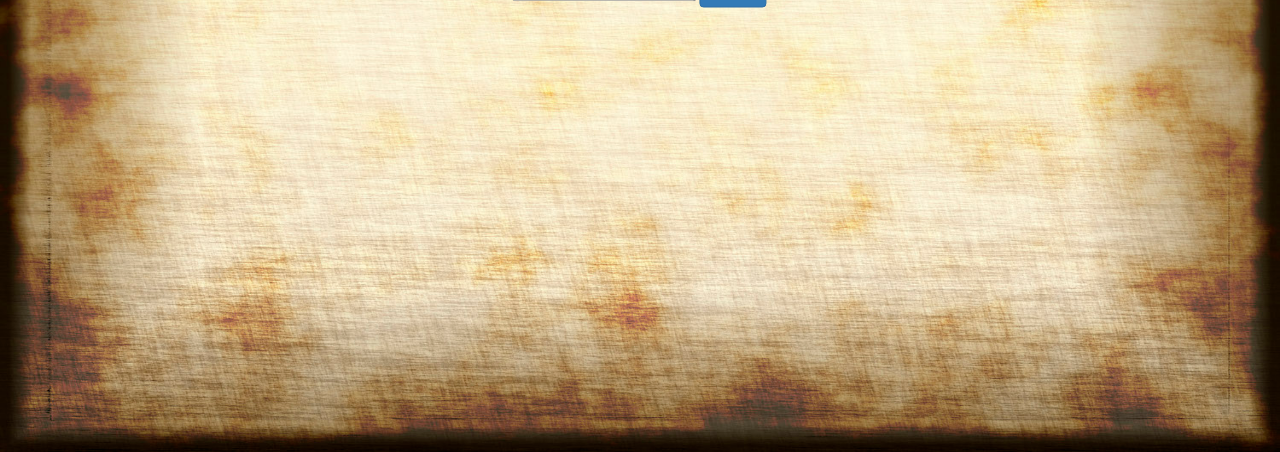
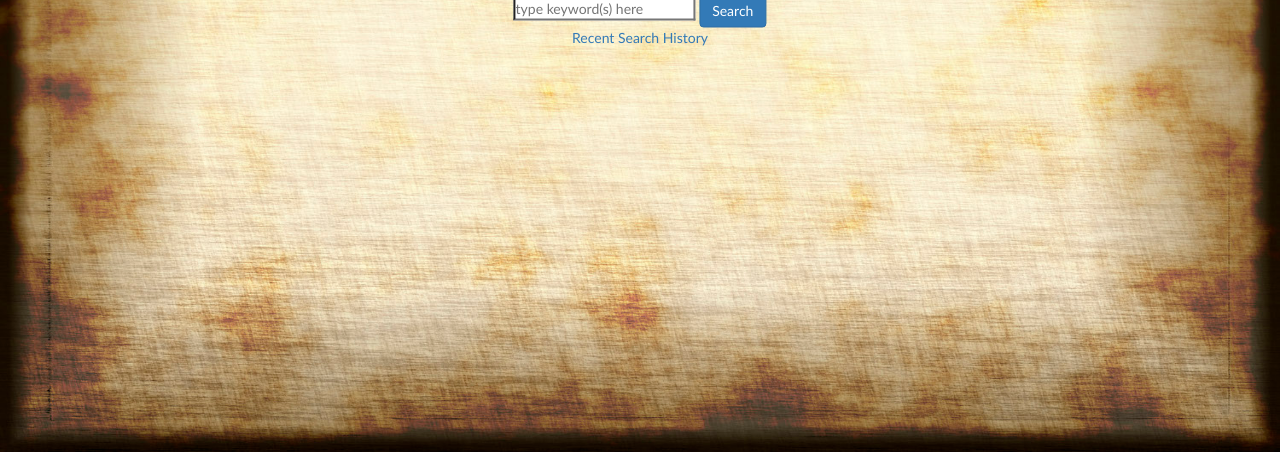
Before and after one commit to 87maza/abstractr, a website: page public/index.html in a window 1280 px wide. Shown: the part 348-800 px from the top of the page. Drawn offline with nearby package versions, Linux system fonts and the light colour scheme.

Commit message:
added search history link front-end

```diff
--- a/public/index.html
+++ b/public/index.html
@@ -63,6 +63,7 @@
 		        <input type="search" id="url-field" value="" placeholder="type keyword(s) here" />
 		        <button type="submit" class="btn btn-primary">Search</button>
 		    </form>
+		    <a href="/api/history">Recent Search History</a>
 		</div>
 	</div>
   <script src="https://code.jquery.com/jquery-2.1.4.min.js"></script>
```
